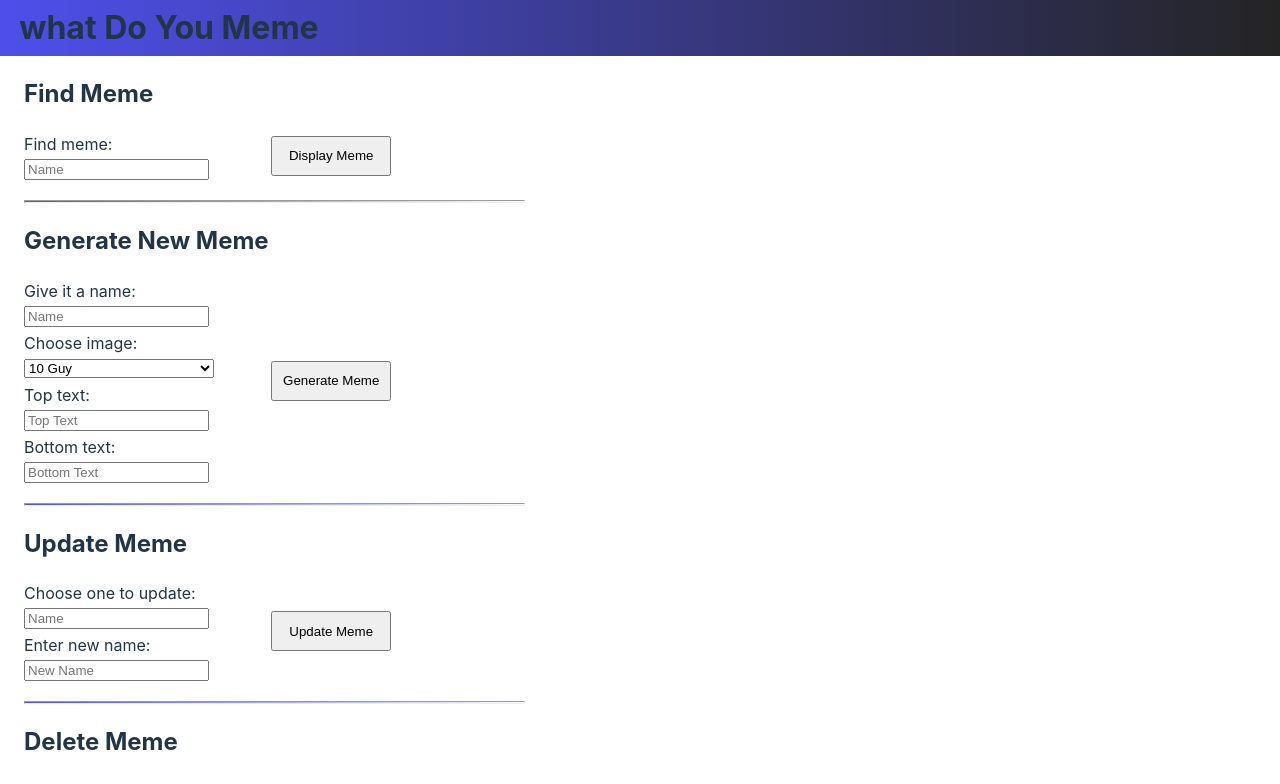
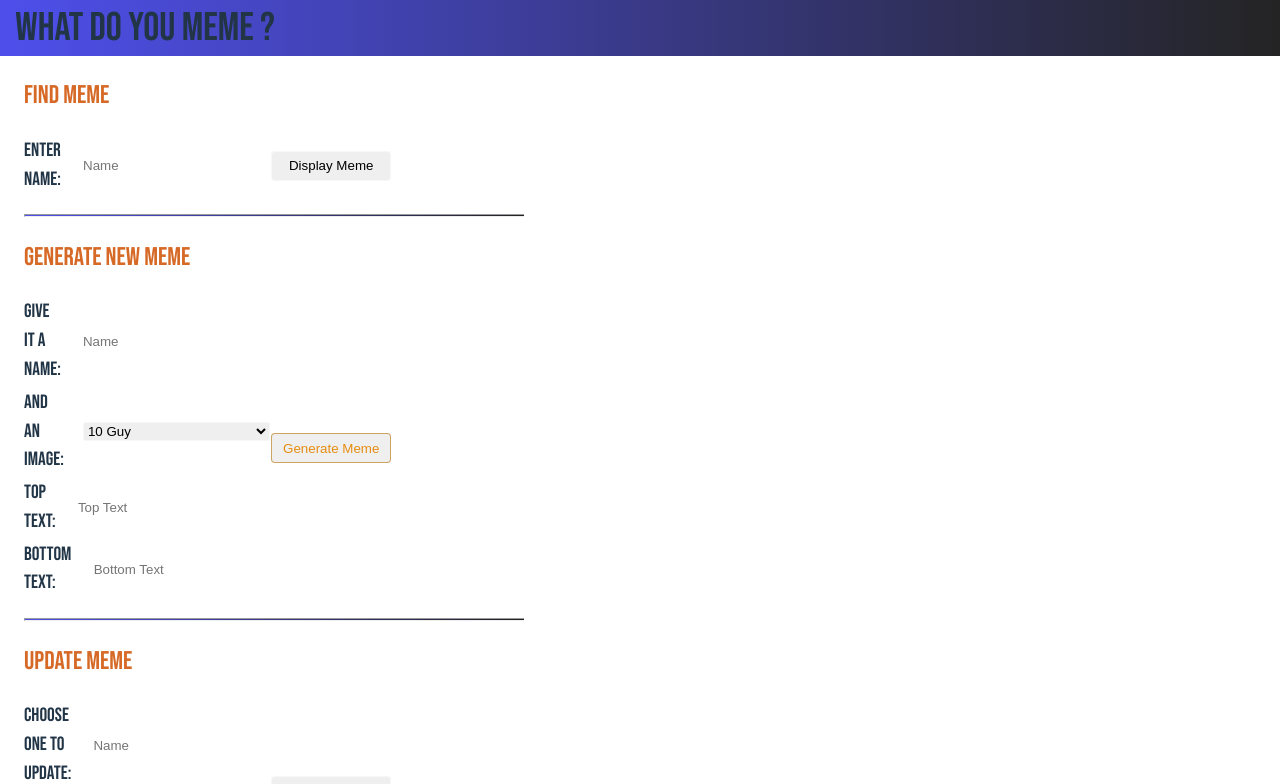
Before and after one commit to Slipzter/WhatDoYouMeme, a React (Vite) app in the folder client/: page / in a window 1280 px wide. Shown: the top 784 px of the page. Built offline with nearby package versions, Linux system fonts and the light colour scheme.

Commit message:
feat: more sytling, color scheme and view for large screens

```diff
--- a/client/src/App.css
+++ b/client/src/App.css
@@ -1,11 +1,28 @@
-@import url('https://fonts.googleapis.com/css2?family=Noto+Sans&display=swap');
+@import url('https://fonts.googleapis.com/css2?family=Bebas+Neue&display=swap');
 
 html {
-  font-family: 'Noto Sans', sans-serif;
-}
+  font-family: 'Bebas Neue', sans-serif;}
 
 body {
   margin: 0;
+}
+
+input {
+  border: 0.1px rgba(255, 255, 255, 0.464) solid;
+  border-radius: 2px;
+}
+
+h2 {
+  font-size: 1.6em;
+  color: #d66926;
+}
+
+h3 {
+  font-size: 1.5em;
+}
+
+h4 {
+  font-size: 1.2em;
 }
 
 .app-header {
@@ -14,14 +31,14 @@ body {
   height: 7vh;
   display: flex;
   align-items: center;
-  padding-left: 1.5%;
+  padding-left: 1.2%;
   text-align: center;
   position: sticky;
   top: 0;
 }
 
 .app-title {
-  font-size: 2em;
+  font-size: 2.5em;
 }
 
 .app-main {
@@ -34,7 +51,6 @@ body {
   margin: 40px 0;
   padding: 40px 0;
   border-radius: 8px;
-  width: 600px;
 }
 
 .app-forms {
@@ -42,6 +58,17 @@ body {
   display: flex;
   flex-direction: column;
   justify-content: center;
+}
+
+.app-forms label {
+  display: flex;
+  justify-content: space-between;
+  align-items: center;
+}
+
+.app-forms h5 {
+  margin: 0 1em 0 0;
+  font-size: 1.2em;
 }
 
 .find-meme {
@@ -71,6 +98,11 @@ body {
   align-items: center;
 }
 
+.generate-meme__form .form-submit {
+  color: rgb(230, 141, 17);
+  border: rgba(182, 119, 10, 0.618) solid 1px;
+}
+
 .generate-meme__form__left {
   width: 30%;
   display: flex;
@@ -87,7 +119,9 @@ body {
 }
 
 .form-control {
-  width: 190px;
+  width: 14em;
+  border: 0.1px rgba(255, 255, 255, 0.464) solid;
+  border-radius: 2px;
 }
 
 .update-meme {
@@ -108,8 +142,10 @@ body {
 }
 
 .form-submit {
-  height: 40px;
+  height: 30px;
   width: 120px;
+  cursor: pointer;
+  border-radius: 4px;
 }
 
 .delete-meme {
@@ -126,6 +162,11 @@ body {
   gap: 4px;
 }
 
+.delete-meme__form .form-submit {
+  color: rgb(240, 69, 69);
+  border: rgba(255, 0, 0, 0.36) solid 1px;
+}
+
 .single-meme {
   display: flex;
   flex-direction: column;
@@ -135,15 +176,17 @@ body {
 
 .single-meme__image {
   border-radius: 4px;
-  width: 400px;
+  width: 500px;
+  box-shadow: 0px 0px 30px 1px rgba(0, 0, 0, 0.485);
 }
 
 .line-break {
   margin: 20px 0 0 0;
   height: 1px;
   width: 80%;
-  background-image: linear-gradient(to right, #4E4FEB, rgba(255, 255, 255, 0));
+  background-image: linear-gradient(to right, #4E4FEB, #242424);
   color: transparent;
+  border-right: none;
 }
 
 .all-memes {
@@ -165,11 +208,10 @@ body {
 .all-memes__gallery {
   display: grid;
   width: 100%;
-  grid-template-columns: 1fr 1fr 1fr;
+  grid-template-columns: repeat( auto-fit, minmax(300px, 1fr) );
 }
 
 .all-memes__gallery__single {
-  border: 2px #4e4eeb89 solid;
   padding: 8px;
   border-radius: 8px;
   display: flex;
@@ -177,9 +219,15 @@ body {
   justify-content: center;
   align-items: center;
   margin: 10px;
+  background-color: #09090c52;
+}
+
+.all-memes__gallery__single h4 {
+  margin: 16px 0;
 }
 
 .all-memes__gallery__single__image {
   width: 300px;
   border-radius: 2px;
+  margin-bottom: 10px;
 }
--- a/client/src/App.tsx
+++ b/client/src/App.tsx
@@ -33,7 +33,7 @@ function App() {
     <>
       <div>
         <header className='app-header'>
-          <h1 className='app-title'>what Do You Meme</h1>
+          <h1 className='app-title'>what Do You Meme ?</h1>
         </header>
         <main className='app-main'>
           <section className='app-forms'>
--- a/client/src/components/DeleteMeme.tsx
+++ b/client/src/components/DeleteMeme.tsx
@@ -22,7 +22,7 @@ function DeleteMeme() {
       <h2>Delete Meme</h2>
       <form onSubmit={handleSubmit} className="delete-meme__form">
         <div className="delete-meme__form__left">
-          <label>Name of meme to delete:
+          <label><h5>Name of meme to delete:</h5>
             <input
               type="text"
               value={name}
--- a/client/src/components/FindMeme.tsx
+++ b/client/src/components/FindMeme.tsx
@@ -22,7 +22,8 @@ function MemeForm(props: formProps) {
       <h2>Find Meme</h2>
       <form onSubmit={handleSubmit} className="find-meme__form">
         <div className="find-meme__form__left">
-          <label>Find meme:
+          <label>
+            <h5>Enter name:</h5>
             <input
               type="text"
               value={name}
--- a/client/src/components/GenerateMeme.tsx
+++ b/client/src/components/GenerateMeme.tsx
@@ -18,7 +18,6 @@ function GenerateMeme() {
 
     postToApi(name, type, bottom, top);
 
-    // Reset the input fields (if desired)
     setMemeName("");
     setMemeType("");
     setBottomText("");
@@ -45,8 +44,8 @@ function GenerateMeme() {
       <h2>Generate New Meme</h2>
       <form onSubmit={generateMeme} className="generate-meme__form">
         <div className="generate-meme__form__left">
-          <label>
-            Give it a name:
+          <label><h5>Give it a name:</h5>
+
             <input
               type="text"
               value={inputName}
@@ -55,7 +54,7 @@ function GenerateMeme() {
             />
           </label>
           <label>
-            Choose image:
+            <h5>And an image:</h5>
             <select onChange={(e) => setMemeType(e.currentTarget.value)} value={inputType} id="meme" className="form-control">
 
                       <option value="10-Guy">10 Guy</option>
@@ -2059,7 +2058,7 @@ function GenerateMeme() {
             </select>
           </label>
           <label>
-            Top text:
+           <h5> Top text:</h5>
             <input
               type="text"
               value={inputTopText}
@@ -2068,7 +2067,7 @@ function GenerateMeme() {
             />
           </label>
           <label>
-            Bottom text:
+            <h5>Bottom text:</h5>
             <input
               type="text"
               value={inputBottomText}
--- a/client/src/components/UpdateMeme.tsx
+++ b/client/src/components/UpdateMeme.tsx
@@ -32,7 +32,7 @@ function UpdateMeme() {
 
       <form onSubmit={handleSubmit} className="update-meme__form">
         <div className="update-meme__form__left">
-          <label>Choose one to update:
+          <label><h5>Choose one to update:</h5>
             <input
               type="text"
               value={name}
@@ -40,7 +40,7 @@ function UpdateMeme() {
               onChange={(e) => setName(e.currentTarget.value)}
             />
           </label>
-          <label>Enter new name:
+          <label><h5>Enter new name:</h5>
             <input
               type="text"
               value={newName}
--- a/client/src/components/ViewMemes.tsx
+++ b/client/src/components/ViewMemes.tsx
@@ -14,8 +14,8 @@ function ViewMemes(props: Meme) {
   else {
     return (
       <div className="single-meme">
+        <h3><q> {props.memeName} </q></h3>
         <img src={props.imageSrc} alt="funny meme" className="single-meme__image"/>
-        <h3><q> {props.memeName} </q></h3>
       </div>
     )
   }
--- a/client/src/index.css
+++ b/client/src/index.css
@@ -1,5 +1,4 @@
 :root {
-  font-family: Inter, system-ui, Avenir, Helvetica, Arial, sans-serif;
   line-height: 1.5;
   font-weight: 400;
 
```
Also changed, not shown: client/src/components/AllMemes.tsx (+3 -2 lines).
